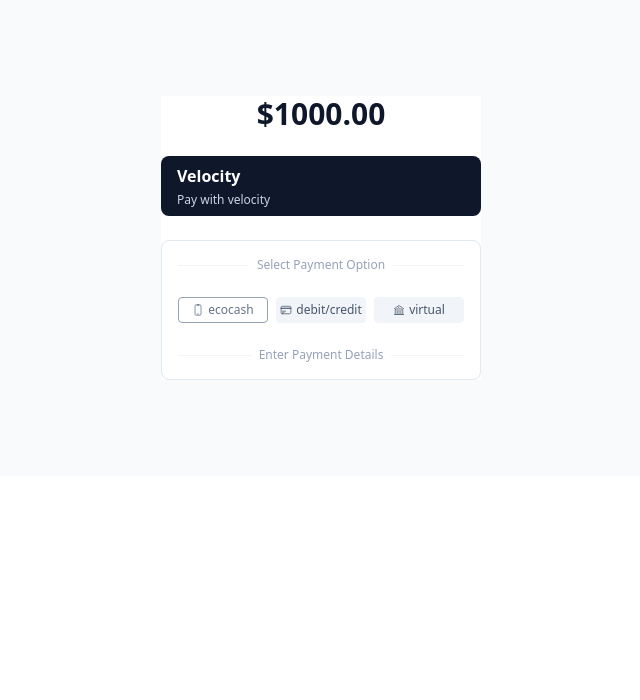
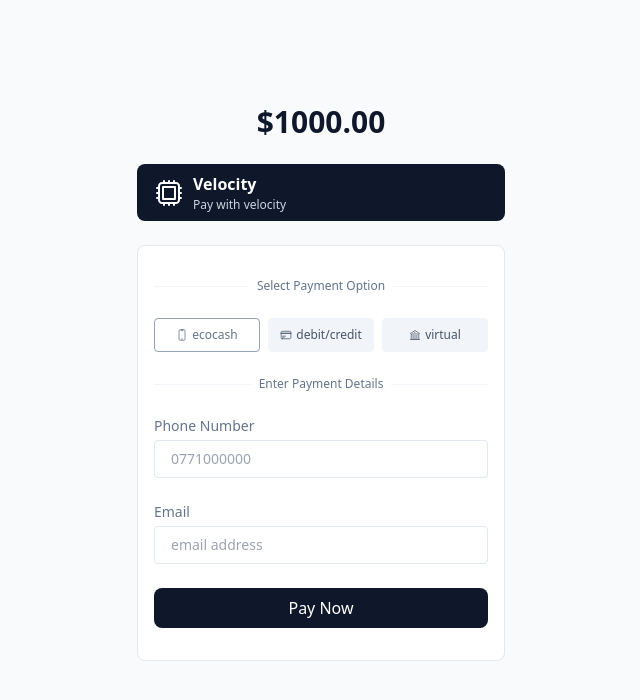
Before and after one commit to tate2301/tif, a Next.js app in the folder apps/checkout/: page /1 in a window 1280 px wide. Shown: the top 700 px of the page, without its empty margins (319-959 px from the left). Built offline with nearby package versions, Linux system fonts and the light colour scheme.

Commit message:
feature: added checkout button

```diff
--- /dev/null
+++ b/apps/checkout/src/components/bordered-heading/BorderedHeading.tsx
@@ -0,0 +1,19 @@
+import React from "react";
+
+type Props = {
+  text: string;
+};
+
+const BorderedHeading = ({ text }: Props) => {
+  return (
+    <div className="flex flex-row items-center space-x-2">
+      <div className="border-t border-slate-100 flex-1"></div>
+      <p className="text-center text-slate-500 text-xs capitalize">
+        {text}
+      </p>
+      <div className="border-t border-slate-100 flex-1"></div>
+    </div>
+  );
+};
+
+export default BorderedHeading;
--- /dev/null
+++ b/apps/checkout/src/components/custom-button/CustomButton.tsx
@@ -0,0 +1,20 @@
+import React from "react";
+
+type Props = {
+  onClick: () => void;
+  loading: boolean;
+  text: string;
+};
+
+function CustomButton({ onClick, loading, text }: Props) {
+  return (
+    <button
+      onClick={loading ? () => console.log("loading...") : onClick}
+      className="bg-slate-900 text-white text-center w-full px-4 py-2 rounded-lg"
+    >
+      {loading ? "Loadding..." : text}
+    </button>
+  );
+}
+
+export default CustomButton;
--- /dev/null
+++ b/apps/checkout/src/components/custom-input/CustomInput.tsx
@@ -0,0 +1,27 @@
+import React from "react";
+
+type Props = {
+  value: any;
+  setValue: any;
+  heading?: string;
+  placeholder:string
+};
+
+function CustomInput({ value, setValue, heading, placeholder }: Props) {
+  return (
+    <div className="flex flex-col space-y-1">
+      {heading && (
+        <p className="text-sm text-slate-500 capitalize">{heading}</p>
+      )}
+      <input
+        type="text"
+        value={value}
+        onChange={(e) => setValue(e.target.value)}
+        placeholder={placeholder}
+        className="border px-4 py-2 outline-none text-sm border-slate-200 rounded"
+      />
+    </div>
+  );
+}
+
+export default CustomInput;
--- a/apps/checkout/src/components/payment-option-component/PaymentOptionComponent.tsx
+++ b/apps/checkout/src/components/payment-option-component/PaymentOptionComponent.tsx
@@ -4,7 +4,7 @@
 function PaymentOptionComponent({ name, Icon, selected }: PaymentOptionProps) {
   return (
     <div
-      className={`${selected ? "text-slate-500 font-medium border border-slate-400  " : "text-slate-600 bg-slate-100 border border-slate-100 "} col-span-1 flex flex-row items-center content-center justify-center space-x-1 p-1 rounded cursor-pointer`}
+      className={`${selected ? "text-slate-500 font-medium border border-slate-400  " : "text-slate-600 bg-slate-100 border border-slate-100 "} col-span-1 flex flex-row items-center content-center justify-center space-x-1 p-2 rounded cursor-pointer`}
     >
       <Icon className="flex-shrink-0" height={12} width={12} />
       <p className="text-xs ">{name}</p>
--- a/apps/checkout/src/pages/[checkout].tsx
+++ b/apps/checkout/src/pages/[checkout].tsx
@@ -3,12 +3,18 @@
   DevicePhoneMobileIcon,
   BuildingLibraryIcon,
   CreditCardIcon,
+  CpuChipIcon,
 } from "@heroicons/react/24/outline";
 import PaymentOptionComponent from "@/components/payment-option-component/PaymentOptionComponent";
+import BorderedHeading from "@/components/bordered-heading/BorderedHeading";
+import { useState } from "react";
+import CustomInput from "@/components/custom-input/CustomInput";
+import CustomButton from "@/components/custom-button/CustomButton";
 
 interface PostData {
   title: string;
   content: string;
+  amount: number;
 }
 
 interface Props {
@@ -24,6 +30,7 @@
   const postData: PostData = {
     title: "tatenda bako",
     content: "the content type",
+    amount: 999.99,
   }; // Fetch data based on the slug
 
   return {
@@ -34,26 +41,35 @@
 }
 
 function Checkout({ postData }: Props) {
+  const [phone_number, setPhoneNumber] = useState("");
+  const [email, setEmail] = useState("");
+  const [loading, setLoading] = useState(false)
+
+  const handlePaymentProcess = () =>{
+    try {
+        setLoading(true)
+        // make payment reqiest
+        setLoading(false)
+    } catch (error) {
+        setLoading(false)
+    }
+  }
+
   return (
-    <div className="flex flex-col w-full py-24">
-      <div className="max-w-xs mx-auto w-full flex flex-col space-y-6 bg-white">
+    <div className="flex flex-col w-full py-24 px-4">
+      <div className="max-w-sm mx-auto w-full flex flex-col space-y-6 p-2 rounded-lg">
         <p className="text-3xl text-slate-900 font-semibold text-center">
           $1000.00
         </p>
-        <div className="bg-slate-900 text-white flex space-x-2 flex-row rounded-lg py-2 px-4">
-          <div className="flex flex-col space-y-1">
+        <div className="bg-slate-900 text-white flex space-x-2 flex-row items-center rounded-lg py-2 px-4">
+            <CpuChipIcon height={32} width={32} />
+          <div className="flex flex-col space-y-[1px]">
             <p className="text-white font-semibold">Velocity</p>
             <p className="text-slate-300 text-xs">Pay with velocity</p>
           </div>
         </div>
-        <div className="border border-slate-200 space-y-6 rounded-lg p-4">
-          <div className="flex flex-row items-center space-x-2">
-            <div className="border-t border-slate-100 flex-1"></div>
-            <p className="text-center text-slate-400 text-xs capitalize">
-              Select payment option
-            </p>
-            <div className="border-t border-slate-100 flex-1"></div>
-          </div>
+        <div className="border border-slate-200 bg-white  space-y-6 rounded-lg px-4 py-8">
+          <BorderedHeading text="select payment option" />
           <div className="grid grid-cols-3 gap-2 items-center justify-between">
             <PaymentOptionComponent
               active={true}
@@ -74,20 +90,25 @@
               Icon={BuildingLibraryIcon}
             />
           </div>
-          <div className="flex flex-row items-center space-x-2">
-            <div className="border-t border-slate-100 flex-1"></div>
-            <p className="text-center text-slate-400 text-xs capitalize">
-              enter payment details
-            </p>
-            <div className="border-t border-slate-100 flex-1"></div>
-          </div>
+          <BorderedHeading text="enter payment details" />
+          <CustomInput
+            value={phone_number}
+            setValue={setPhoneNumber}
+            placeholder="0771000000"
+            heading="phone number"
+          />
+          <CustomInput
+            placeholder="email address"
+            value={email}
+            setValue={setEmail}
+            heading="email"
+          />
+
+          <CustomButton text="Pay Now" loading={loading} onClick={handlePaymentProcess} />
         </div>
       </div>
     </div>
   );
 }
 
-
-
-
 export default Checkout;
```
